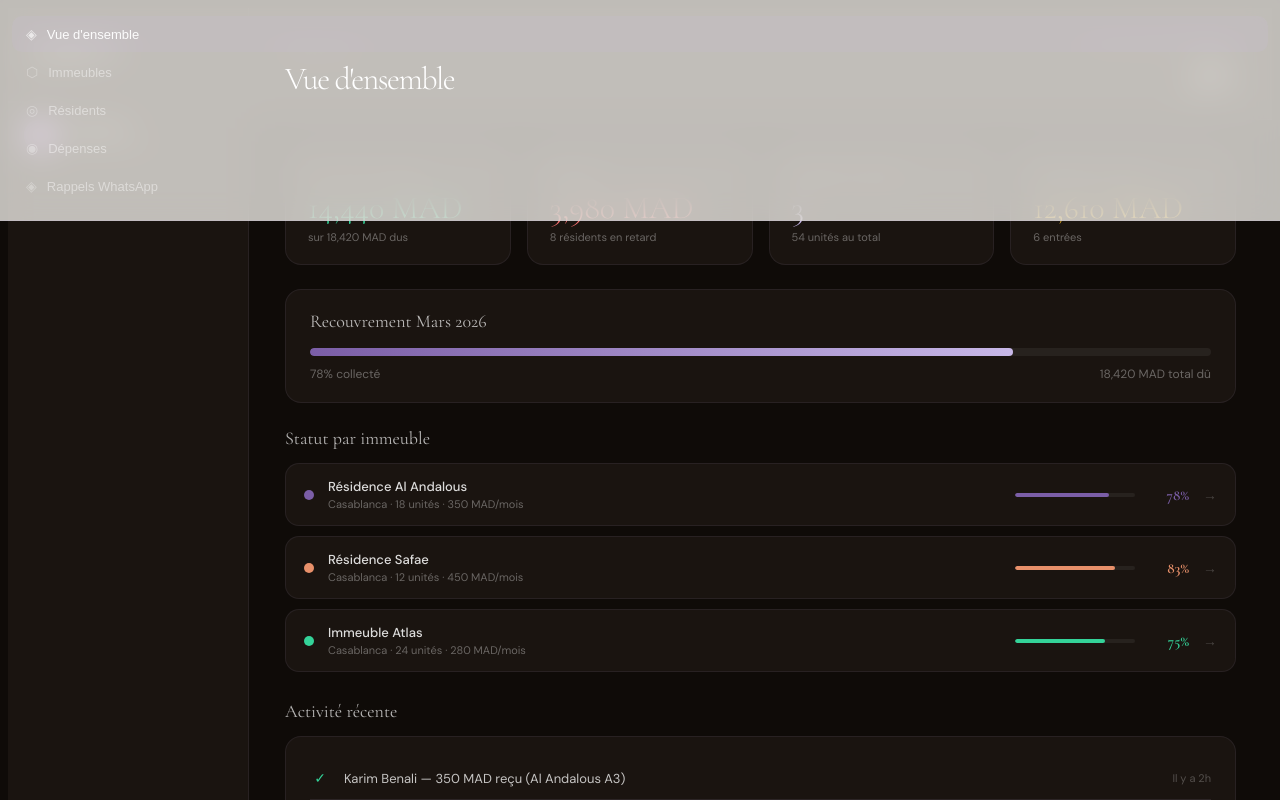
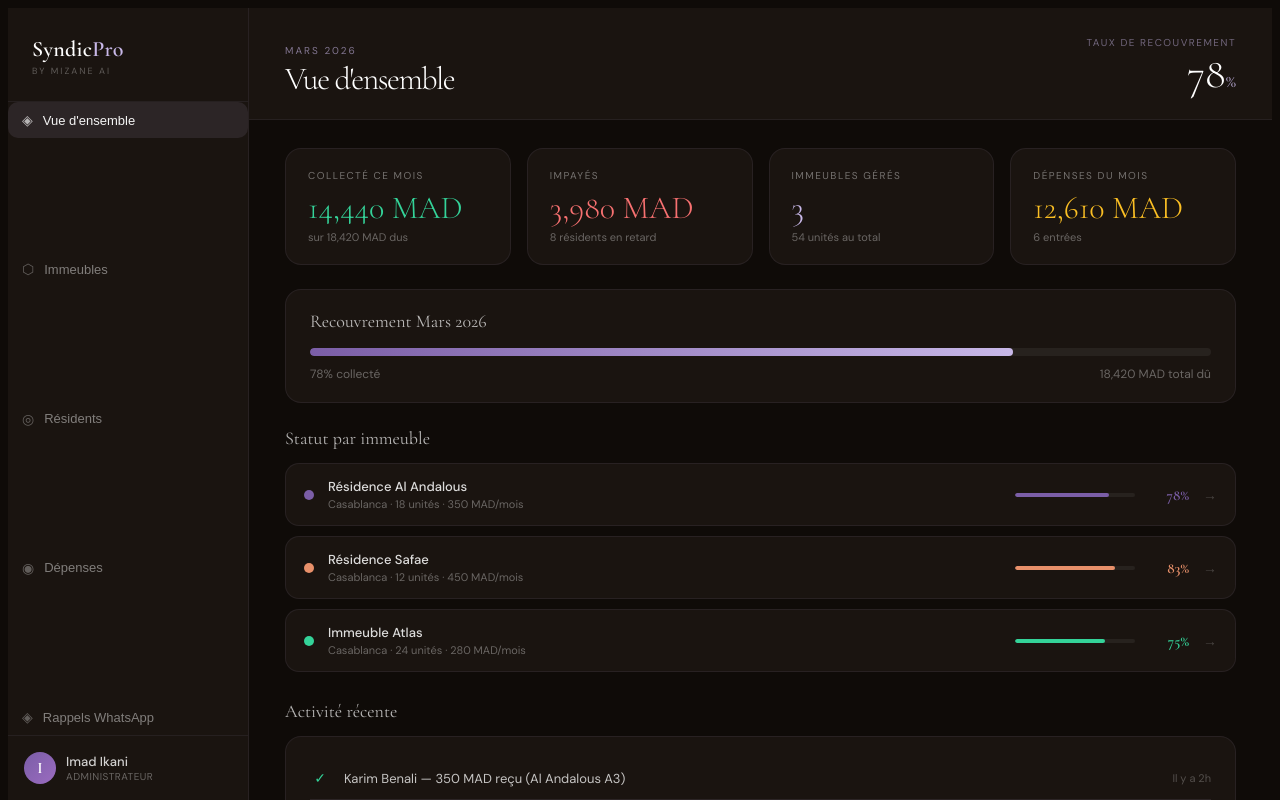
Before and after one commit to imadikani/syndicpro, a Next.js app: page /dashboard in a window 1280 px wide. Shown: the top 800 px of the page. Built offline with nearby package versions, Linux system fonts and the light colour scheme.

Commit message:
fix: reset landing page nav styles on dashboard

```diff
--- a/app/dashboard/dashboard.css
+++ b/app/dashboard/dashboard.css
@@ -6,6 +6,14 @@ body:has(.dashboard-shell)::before {
   display: none !important;
 }
 
+body:has(.dashboard-shell) nav {
+  position: static !important;
+  background: none !important;
+  backdrop-filter: none !important;
+  border-bottom: none !important;
+  padding: 0 !important;
+}
+
 .dashboard-shell {
   background: #0f0b08;
   min-height: 100vh;
```
